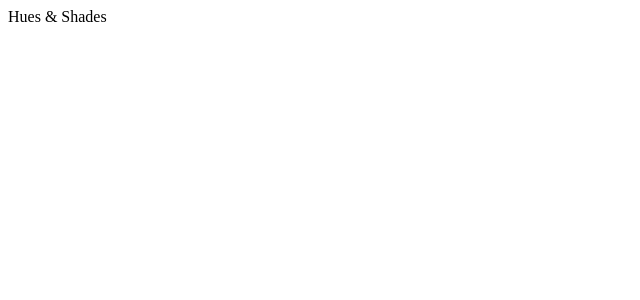
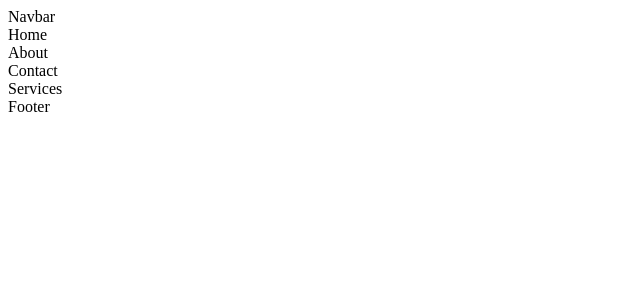
Before and after one commit to lkbrian/Hues-Shades, a React (Vite) app: page / in a window 1280 px wide. Shown: the top 300 px of the page, without its empty margins (0-640 px from the left). Built offline with nearby package versions, Linux system fonts and the light colour scheme.

Commit message:
{Chore}: Project File & Folder Setup

```diff
--- a/src/App.jsx
+++ b/src/App.jsx
@@ -1,7 +1,8 @@
+import Layout from "./Layout"
 
 function App() {
   return (
-    <div>Hues & Shades</div>
+    <><Layout/></>
   )
 }
 
--- /dev/null
+++ b/src/Layout.jsx
@@ -0,0 +1,21 @@
+import Footer from "./components/Footer";
+import Navbar from "./components/Navbar";
+import About from "./components/Pages/About";
+import Contact from "./components/Pages/Contact";
+import Home from "./components/Pages/Home";
+import Services from "./components/Pages/Services";
+
+function Layout() {
+  return (
+    <>
+      <Navbar />
+      <Home />
+      <About />
+      <Contact />
+      <Services />
+      <Footer />
+    </>
+  );
+}
+
+export default Layout;
--- /dev/null
+++ b/src/components/Footer/index.jsx
@@ -0,0 +1,8 @@
+
+function Footer() {
+  return (
+    <div>Footer</div>
+  )
+}
+
+export default Footer
--- /dev/null
+++ b/src/components/Navbar/index.jsx
@@ -0,0 +1,12 @@
+
+
+function Navbar
+() {
+  return (
+    <div>
+        Navbar
+    </div>
+  )
+}
+
+export default Navbar
--- /dev/null
+++ b/src/components/Pages/About/index.jsx
@@ -0,0 +1,8 @@
+
+function About() {
+  return (
+    <div>About</div>
+  )
+}
+
+export default About
--- /dev/null
+++ b/src/components/Pages/Contact/index.jsx
@@ -0,0 +1,8 @@
+
+function Contact() {
+  return (
+    <div>Contact</div>
+  )
+}
+
+export default Contact
--- /dev/null
+++ b/src/components/Pages/Home/index.jsx
@@ -0,0 +1,8 @@
+
+function Home() {
+  return (
+    <div>Home</div>
+  )
+}
+
+export default Home
--- /dev/null
+++ b/src/components/Pages/Services/index.jsx
@@ -0,0 +1,8 @@
+
+function Services() {
+  return (
+    <div>Services</div>
+  )
+}
+
+export default Services
```
